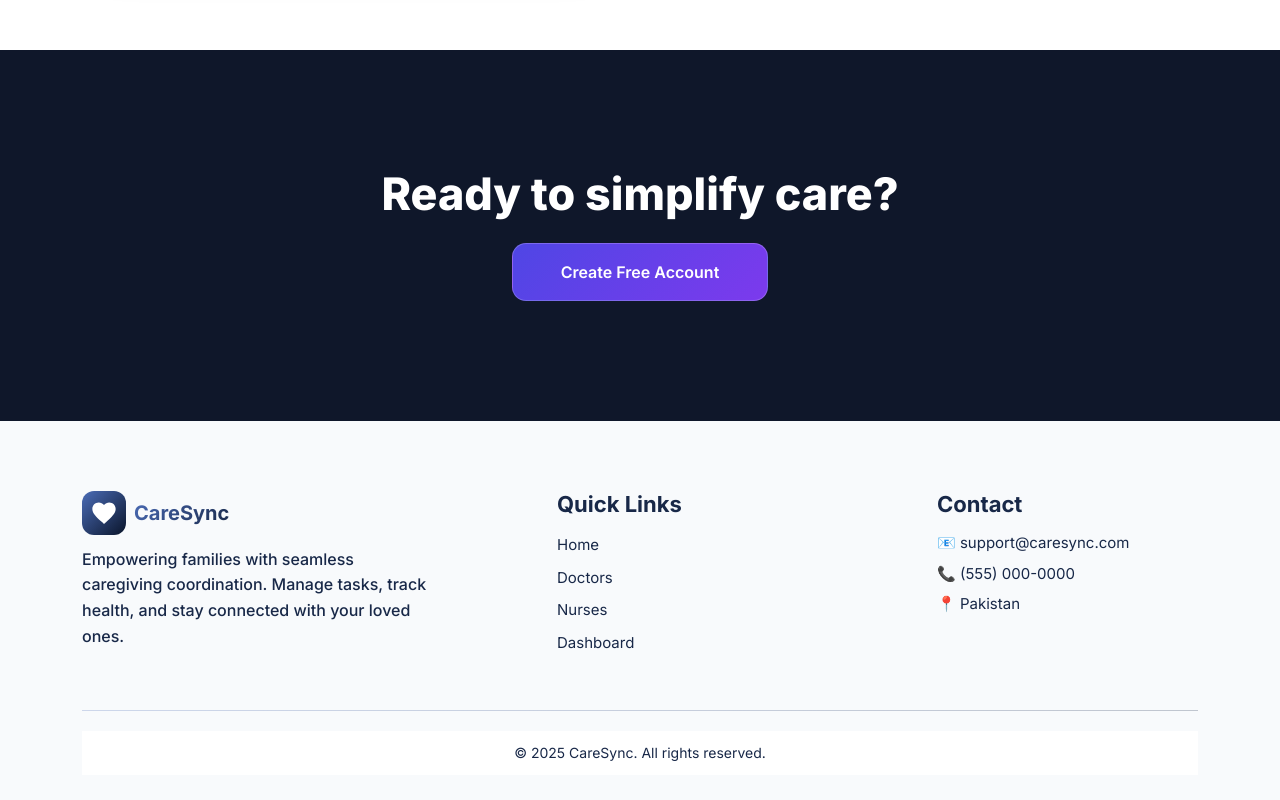
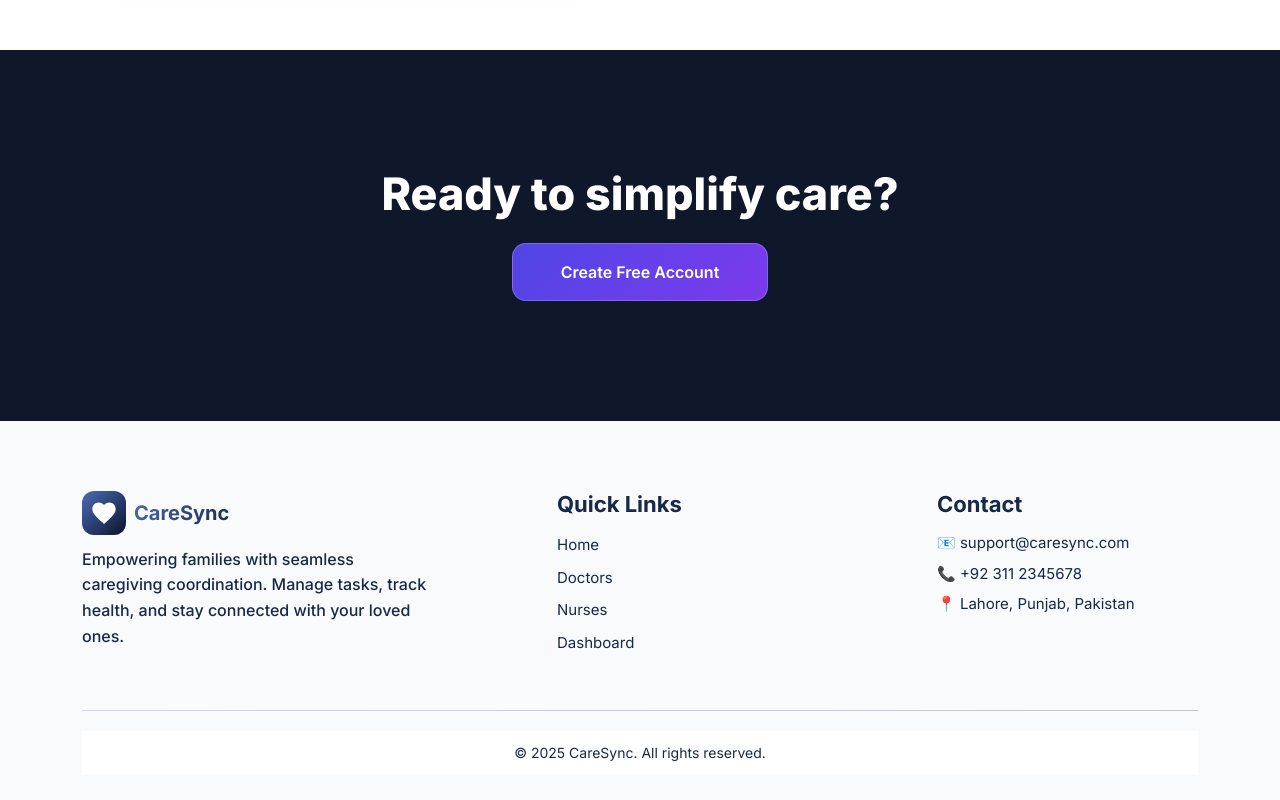
Before and after one commit to Rabia-Sattar/caresyncare, a React (Vite) app: page / in a window 1280 px wide. Shown: the part 2983-3783 px from the top of the page. Built offline with nearby package versions, Linux system fonts and the light colour scheme; no server answers.

Commit message:
Update footer.jsx

```diff
--- a/src/components/footer.jsx
+++ b/src/components/footer.jsx
@@ -1,14 +1,11 @@
 import React from "react";
 import { Container, Row, Col } from "react-bootstrap";
 import "./footer.css";
-
 
 const Footer = () => {
   return (
     <footer className="footer-section">
       <Container>
-
-        {/* TOP SECTION */}
         <Row className="footer-top">
           {/* BRAND */}
           <Col md={4} className="footer-brand">
@@ -55,8 +52,8 @@ const Footer = () => {
             <h5 className="footer-title">Contact</h5>
             <ul className="footer-contact">
               <li>📧 support@caresync.com</li>
-              <li>📞 (555) 000-0000</li>
-              <li>📍 Pakistan</li>
+              <li>📞 +92 311 2345678</li>
+              <li>📍 Lahore, Punjab, Pakistan</li>
             </ul>
           </Col>
         </Row>
```
